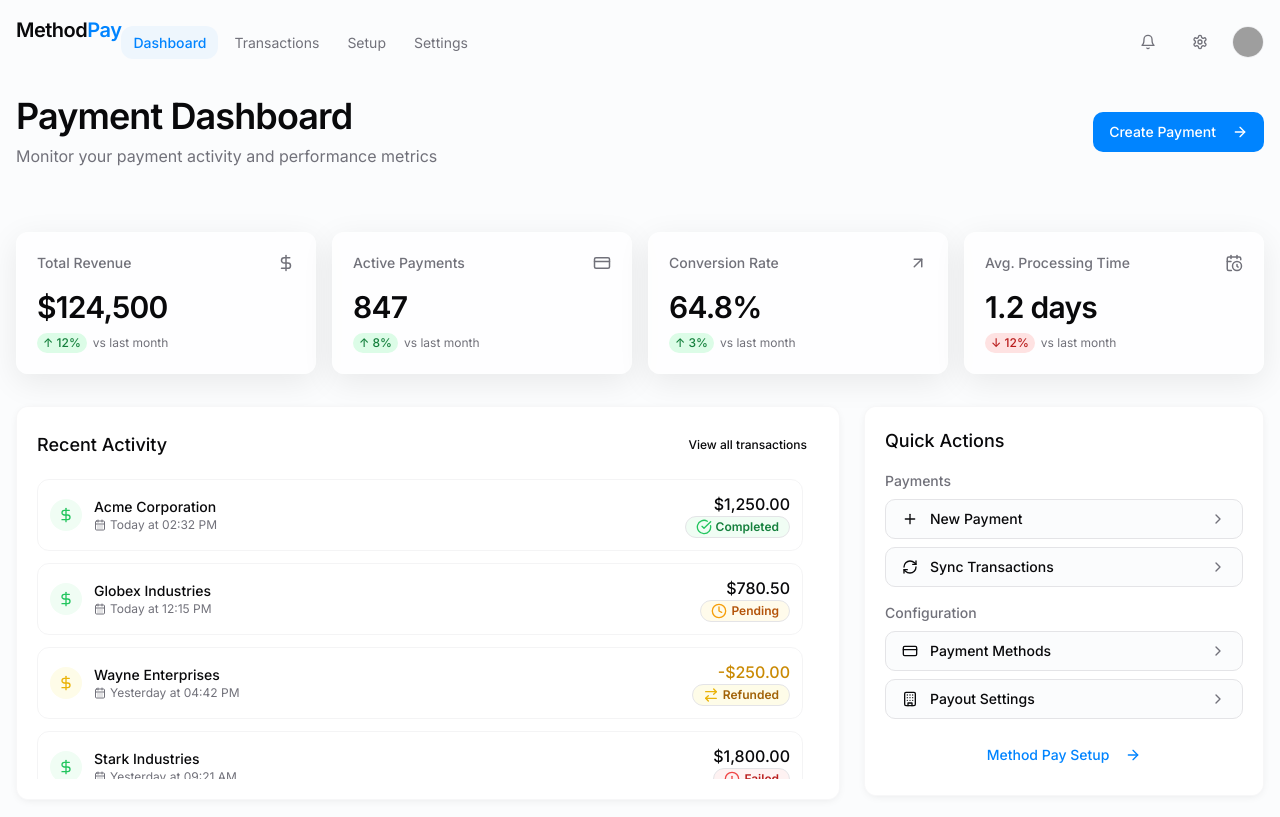
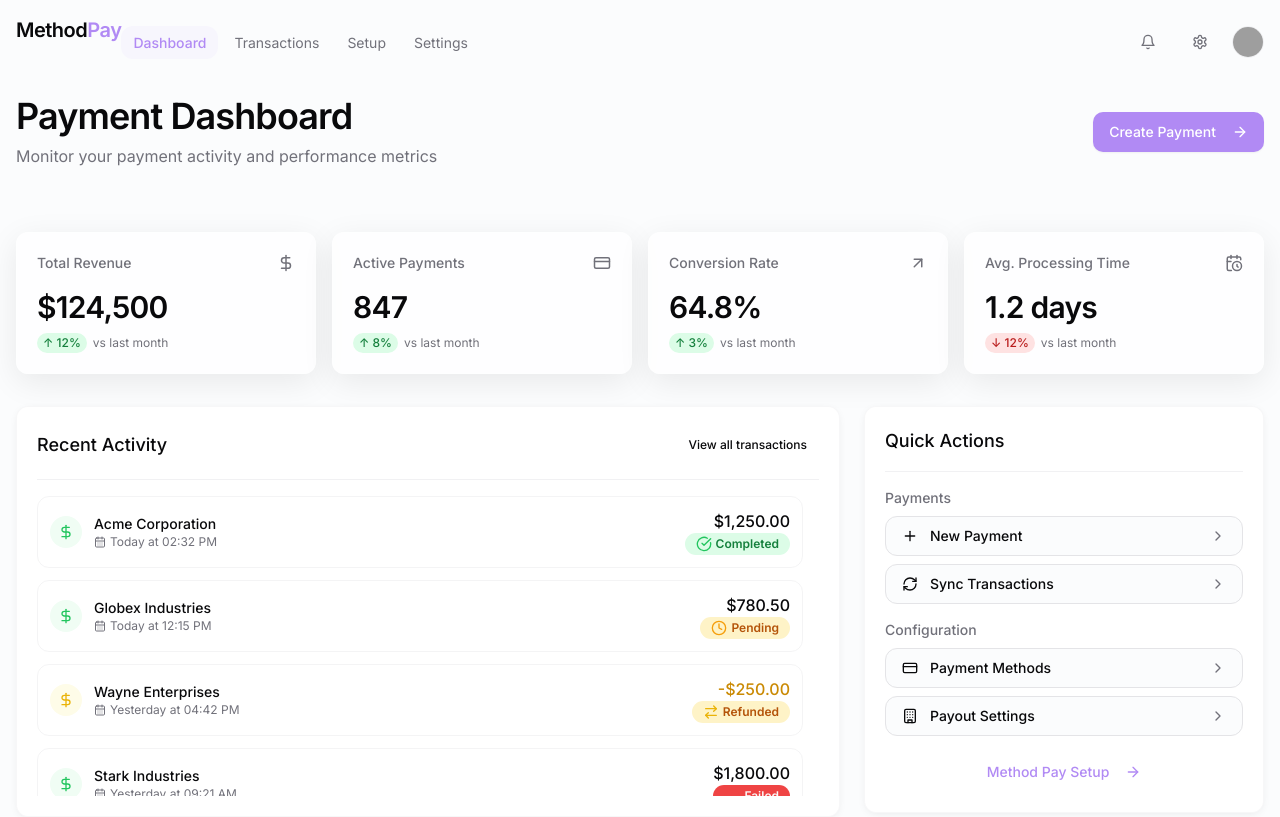
Before and after one commit to hannahjohnston68/pay-embedded-simplicity, a React (Vite) app: page / in a window 1280 px wide. Built offline with nearby package versions, Linux system fonts and the light colour scheme; grey boxes are pictures that could not be loaded.

Commit message:
Restyle components
Restyle the components to align with Stripe and Method CRM's design systems.

```diff
--- a/src/components/common/Card.tsx
+++ b/src/components/common/Card.tsx
@@ -5,7 +5,7 @@ import { cn } from '@/lib/utils';
 interface CardProps extends React.HTMLAttributes<HTMLDivElement> {
   children: React.ReactNode;
   className?: string;
-  variant?: 'default' | 'glass' | 'flat';
+  variant?: 'default' | 'glass' | 'flat' | 'stripe';
   padding?: 'none' | 'small' | 'medium' | 'large';
   isHoverable?: boolean;
 }
@@ -29,6 +29,7 @@ const Card: React.FC<CardProps> = ({
     default: 'bg-card shadow-soft rounded-xl border border-border/30',
     glass: 'glass-card rounded-xl',
     flat: 'bg-card rounded-xl border border-border/50',
+    stripe: 'card-stripe',
   };
 
   return (
@@ -36,7 +37,7 @@ const Card: React.FC<CardProps> = ({
       className={cn(
         variantStyles[variant],
         paddingMap[padding],
-        isHoverable && 'transition-all duration-300 hover:translate-y-[-4px] hover:shadow-glass',
+        isHoverable && 'transition-all duration-300 hover:translate-y-[-4px] hover:shadow-md',
         className
       )}
       {...props}
--- a/src/components/payments/CreatePaymentDialog.tsx
+++ b/src/components/payments/CreatePaymentDialog.tsx
@@ -42,7 +42,7 @@ const CreatePaymentDialog: React.FC<CreatePaymentDialogProps> = ({ children }) =
     <Dialog>
       <DialogTrigger asChild>
         {children || (
-          <Button className="button-glow">
+          <Button className="method-button">
             Create Payment
             <ArrowRight size={16} className="ml-2" />
           </Button>
@@ -60,7 +60,7 @@ const CreatePaymentDialog: React.FC<CreatePaymentDialogProps> = ({ children }) =
           <div className="space-y-2">
             <Label htmlFor="customer">Customer</Label>
             <Select>
-              <SelectTrigger id="customer">
+              <SelectTrigger id="customer" className="method-input border">
                 <SelectValue placeholder="Select customer" />
               </SelectTrigger>
               <SelectContent>
@@ -75,12 +75,12 @@ const CreatePaymentDialog: React.FC<CreatePaymentDialogProps> = ({ children }) =
           <div className="grid grid-cols-2 gap-4">
             <div className="space-y-2">
               <Label htmlFor="amount">Amount</Label>
-              <Input id="amount" placeholder="0.00" type="number" step="0.01" />
+              <Input id="amount" placeholder="0.00" type="number" step="0.01" className="method-input" />
             </div>
             <div className="space-y-2">
               <Label htmlFor="currency">Currency</Label>
               <Select defaultValue="usd">
-                <SelectTrigger id="currency">
+                <SelectTrigger id="currency" className="method-input border">
                   <SelectValue placeholder="USD" />
                 </SelectTrigger>
                 <SelectContent>
@@ -95,13 +95,13 @@ const CreatePaymentDialog: React.FC<CreatePaymentDialogProps> = ({ children }) =
 
           <div className="space-y-2">
             <Label htmlFor="description">Description</Label>
-            <Input id="description" placeholder="Invoice #1234" />
+            <Input id="description" placeholder="Invoice #1234" className="method-input" />
           </div>
 
           <div className="space-y-2">
             <Label>Payment Method</Label>
             <Tabs defaultValue="card" className="w-full">
-              <TabsList className="grid grid-cols-2">
+              <TabsList className="grid grid-cols-2 p-1 bg-accent">
                 <TabsTrigger value="card" className="flex items-center">
                   <CreditCard className="mr-2 h-4 w-4" />
                   Credit Card
@@ -114,20 +114,20 @@ const CreatePaymentDialog: React.FC<CreatePaymentDialogProps> = ({ children }) =
               <TabsContent value="card" className="space-y-4 mt-4">
                 <div className="space-y-2">
                   <Label htmlFor="cardNumber">Card Information</Label>
-                  <Input id="cardNumber" placeholder="Customer will provide" disabled className="bg-muted/50" />
+                  <Input id="cardNumber" placeholder="Customer will provide" disabled className="bg-muted/50 method-input" />
                 </div>
               </TabsContent>
               <TabsContent value="ach" className="space-y-4 mt-4">
                 <div className="space-y-2">
                   <Label htmlFor="accountNumber">Bank Information</Label>
-                  <Input id="accountNumber" placeholder="Customer will provide" disabled className="bg-muted/50" />
+                  <Input id="accountNumber" placeholder="Customer will provide" disabled className="bg-muted/50 method-input" />
                 </div>
               </TabsContent>
             </Tabs>
           </div>
 
           <DialogFooter>
-            <Button type="submit" className="w-full">
+            <Button type="submit" className="method-button w-full">
               Create Payment Request
               <ArrowRight size={16} className="ml-2" />
             </Button>
--- a/src/components/payments/QuickActions.tsx
+++ b/src/components/payments/QuickActions.tsx
@@ -51,7 +51,9 @@ const QuickActions: React.FC = () => {
 
   return (
     <div className="space-y-4">
-      <h2 className="text-lg font-medium mb-4">Quick Actions</h2>
+      <div className="method-card-header">
+        <h2 className="text-lg font-medium">Quick Actions</h2>
+      </div>
 
       <div className="space-y-4">
         {actionGroups.map((group, index) => (
@@ -65,7 +67,7 @@ const QuickActions: React.FC = () => {
                     <DialogComponent key={actionIndex}>
                       <Button
                         variant="outline"
-                        className="w-full justify-between hover:bg-secondary/50"
+                        className="w-full justify-between hover:bg-accent/50 rounded-lg"
                       >
                         <span className="flex items-center">
                           {action.icon}
@@ -81,7 +83,7 @@ const QuickActions: React.FC = () => {
                   <Button
                     key={actionIndex}
                     variant="outline"
-                    className="w-full justify-between hover:bg-secondary/50"
+                    className="w-full justify-between hover:bg-accent/50 rounded-lg"
                     onClick={typeof action.action === 'function' ? action.action : undefined}
                   >
                     <span className="flex items-center">
--- a/src/components/payments/RecentActivity.tsx
+++ b/src/components/payments/RecentActivity.tsx
@@ -89,25 +89,25 @@ const getStatusIcon = (status: Transaction['status'], type: Transaction['type'])
   if (status === 'failed') return <AlertCircle className="h-4 w-4 text-red-500" />;
 };
 
+const getStatusVariant = (status: Transaction['status'], type: Transaction['type']) => {
+  if (type === 'refund') return 'warning';
+  if (type === 'payout') return 'blue';
+
+  if (status === 'completed') return 'success';
+  if (status === 'pending') return 'warning';
+  if (status === 'failed') return 'destructive';
+};
+
 const getStatusText = (status: Transaction['status'], type: Transaction['type']) => {
   if (type === 'refund') return 'Refunded';
   if (type === 'payout') return 'Transferred';
   return status.charAt(0).toUpperCase() + status.slice(1);
 };
 
-const getStatusColor = (status: Transaction['status'], type: Transaction['type']) => {
-  if (type === 'refund') return 'bg-yellow-50 text-yellow-700';
-  if (type === 'payout') return 'bg-blue-50 text-blue-700';
-
-  if (status === 'completed') return 'bg-green-50 text-green-700';
-  if (status === 'pending') return 'bg-amber-50 text-amber-700';
-  if (status === 'failed') return 'bg-red-50 text-red-700';
-};
-
 const RecentActivity: React.FC = () => {
   return (
     <div className="space-y-4">
-      <div className="flex items-center justify-between">
+      <div className="method-card-header">
         <h2 className="text-lg font-medium">Recent Activity</h2>
         <Button variant="ghost" size="sm" className="text-xs">
           View all transactions
@@ -122,8 +122,20 @@ const RecentActivity: React.FC = () => {
               className="flex items-center justify-between p-3 rounded-lg border border-border/40 hover:bg-secondary/30 transition-colors"
             >
               <div className="flex items-center space-x-3">
-                <div className={`p-2 rounded-full ${transaction.type === 'payment' ? 'bg-green-50' : transaction.type === 'refund' ? 'bg-yellow-50' : 'bg-blue-50'}`}>
-                  <DollarSign className={`h-4 w-4 ${transaction.type === 'payment' ? 'text-green-500' : transaction.type === 'refund' ? 'text-yellow-500' : 'text-blue-500'}`} />
+                <div className={`p-2 rounded-full ${
+                  transaction.type === 'payment'
+                    ? 'bg-green-50'
+                    : transaction.type === 'refund'
+                      ? 'bg-yellow-50'
+                      : 'bg-blue-50'
+                }`}>
+                  <DollarSign className={`h-4 w-4 ${
+                    transaction.type === 'payment'
+                      ? 'text-green-500'
+                      : transaction.type === 'refund'
+                        ? 'text-yellow-500'
+                        : 'text-blue-500'
+                  }`} />
                 </div>
 
                 <div>
@@ -139,7 +151,7 @@ const RecentActivity: React.FC = () => {
                 <p className={`font-medium ${transaction.amount < 0 ? 'text-yellow-600' : 'text-foreground'}`}>
                   {transaction.amount < 0 ? '-' : ''}{formatCurrency(Math.abs(transaction.amount))}
                 </p>
-                <Badge variant="outline" className={`text-xs ${getStatusColor(transaction.status, transaction.type)}`}>
+                <Badge variant={getStatusVariant(transaction.status, transaction.type)}>
                   <span className="flex items-center">
                     {getStatusIcon(transaction.status, transaction.type)}
                     <span className="ml-1">{getStatusText(transaction.status, transaction.type)}</span>
--- a/src/components/ui/badge.tsx
+++ b/src/components/ui/badge.tsx
@@ -5,7 +5,7 @@ import { cva, type VariantProps } from "class-variance-authority"
 import { cn } from "@/lib/utils"
 
 const badgeVariants = cva(
-  "inline-flex items-center rounded-full border px-2.5 py-0.5 text-xs font-semibold transition-colors focus:outline-none focus:ring-2 focus:ring-ring focus:ring-offset-2",
+  "inline-flex items-center justify-center rounded-full border px-2.5 py-0.5 text-xs font-semibold transition-colors focus:outline-none focus:ring-2 focus:ring-ring focus:ring-offset-2",
   {
     variants: {
       variant: {
@@ -16,6 +16,10 @@ const badgeVariants = cva(
         destructive:
           "border-transparent bg-destructive text-destructive-foreground hover:bg-destructive/80",
         outline: "text-foreground",
+        success: "border-transparent bg-green-100 text-green-700 hover:bg-green-200",
+        warning: "border-transparent bg-amber-100 text-amber-700 hover:bg-amber-200",
+        purple: "border-transparent bg-purple-100 text-purple-700 hover:bg-purple-200",
+        blue: "border-transparent bg-blue-100 text-blue-700 hover:bg-blue-200",
       },
     },
     defaultVariants: {
--- a/src/index.css
+++ b/src/index.css
@@ -16,7 +16,7 @@
     --popover: 0 0% 100%;
     --popover-foreground: 240 10% 3.9%;
 
-    --primary: 209 100% 50%;
+    --primary: 262 83% 75%;
     --primary-foreground: 0 0% 100%;
 
     --secondary: 210 40% 96.1%;
@@ -25,26 +25,26 @@
     --muted: 240 4.8% 95.9%;
     --muted-foreground: 240 3.8% 46.1%;
 
-    --accent: 210 40% 96.1%;
-    --accent-foreground: 240 5.9% 10%;
+    --accent: 262 83% 95%;
+    --accent-foreground: 262 83% 45%;
 
     --destructive: 0 84.2% 60.2%;
     --destructive-foreground: 0 0% 98%;
 
     --border: 240 5.9% 90%;
     --input: 240 5.9% 90%;
-    --ring: 209 100% 50%;
+    --ring: 262 83% 75%;
 
     --radius: 0.75rem;
 
     --sidebar-background: 0 0% 100%;
     --sidebar-foreground: 240 5.3% 26.1%;
-    --sidebar-primary: 209 100% 50%;
+    --sidebar-primary: 262 83% 75%;
     --sidebar-primary-foreground: 0 0% 98%;
     --sidebar-accent: 240 4.8% 95.9%;
     --sidebar-accent-foreground: 240 5.9% 10%;
     --sidebar-border: 240 5.9% 90%;
-    --sidebar-ring: 209 100% 50%;
+    --sidebar-ring: 262 83% 75%;
   }
 
   .dark {
@@ -57,7 +57,7 @@
     --popover: 240 10% 3.9%;
     --popover-foreground: 0 0% 98%;
 
-    --primary: 209 100% 50%;
+    --primary: 262 83% 58%;
     --primary-foreground: 0 0% 98%;
 
     --secondary: 240 3.7% 15.9%;
@@ -66,7 +66,7 @@
     --muted: 240 3.7% 15.9%;
     --muted-foreground: 240 5% 64.9%;
 
-    --accent: 240 3.7% 15.9%;
+    --accent: 262 83% 20%;
     --accent-foreground: 0 0% 98%;
 
     --destructive: 0 62.8% 30.6%;
@@ -74,16 +74,16 @@
 
     --border: 240 3.7% 15.9%;
     --input: 240 3.7% 15.9%;
-    --ring: 209 100% 50%;
+    --ring: 262 83% 58%;
 
     --sidebar-background: 240 10% 3.9%;
     --sidebar-foreground: 0 0% 98%;
-    --sidebar-primary: 209 100% 50%;
+    --sidebar-primary: 262 83% 58%;
     --sidebar-primary-foreground: 0 0% 98%;
     --sidebar-accent: 240 3.7% 15.9%;
     --sidebar-accent-foreground: 0 0% 98%;
     --sidebar-border: 240 3.7% 15.9%;
-    --sidebar-ring: 209 100% 50%;
+    --sidebar-ring: 262 83% 58%;
   }
 }
 
@@ -170,4 +170,22 @@
   .button-glow:hover::after {
     @apply opacity-100;
   }
+
+  /* Stripe-inspired card styling */
+  .card-stripe {
+    @apply rounded-xl border border-border/30 bg-white shadow-sm transition-all hover:shadow-md;
+  }
+
+  /* Method CRM inspired components */
+  .method-input {
+    @apply border-0 bg-secondary rounded-lg px-4 py-3 focus:ring-2 focus:ring-primary/50;
+  }
+
+  .method-button {
+    @apply bg-primary text-white rounded-lg px-6 py-3 font-medium shadow-sm hover:shadow-md transition-all;
+  }
+
+  .method-card-header {
+    @apply flex items-center justify-between pb-4 border-b border-border/50 mb-4;
+  }
 }
--- a/src/pages/Index.tsx
+++ b/src/pages/Index.tsx
@@ -16,7 +16,7 @@ const Index = () => {
       <main className="container max-w-7xl mx-auto px-4 pt-24">
         <div className="flex flex-col space-y-8">
           <Transition animation="slide-up">
-            <div className="flex items-center justify-between mb-8">
+            <div className="flex flex-col md:flex-row md:items-center md:justify-between gap-4 mb-8">
               <div>
                 <h1 className="text-4xl font-semibold tracking-tight mb-2">
                   Payment Dashboard
@@ -38,13 +38,13 @@ const Index = () => {
               animation="slide-up"
               delay={200}
             >
-              <Card>
+              <Card className="bg-white">
                 <RecentActivity />
               </Card>
             </Transition>
 
             <Transition animation="slide-up" delay={300}>
-              <Card>
+              <Card className="bg-white">
                 <QuickActions />
               </Card>
             </Transition>
```
